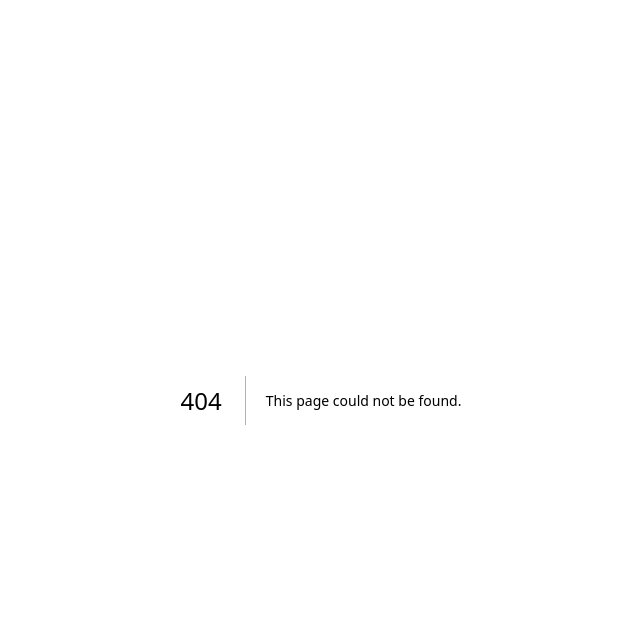
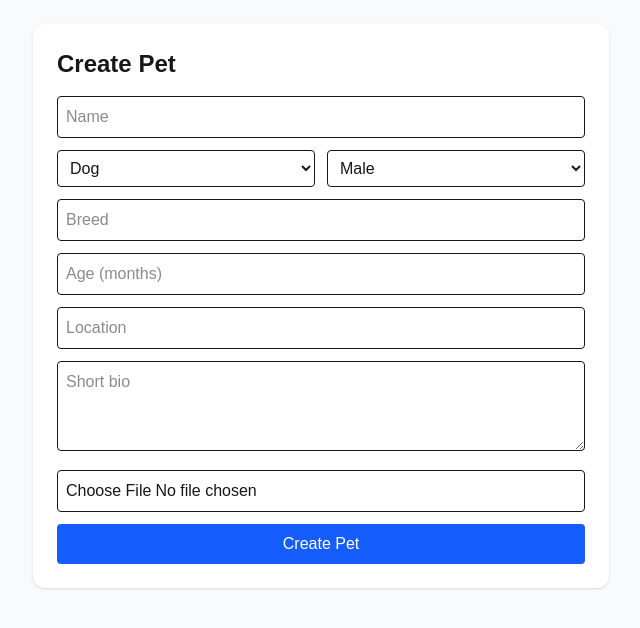
Before and after one commit to fyo-code/pinder-web-app1, a Next.js app: page /create-pet in a window 1280 px wide. Before the commit this address had no page. Shown: the top 628 px of the page, without its empty margins (319-959 px from the left). Built offline with nearby package versions, Linux system fonts and the light colour scheme; no server answers.

Commit message:
add /create-pet

```diff
--- /dev/null
+++ b/src/app/create-pet/page.tsx
@@ -0,0 +1,117 @@
+'use client';
+import { useState } from 'react';
+import { supabase } from '@/lib/supabase';
+
+export default function CreatePetPage() {
+  const [name, setName] = useState('');
+  const [species, setSpecies] = useState<'dog'|'cat'|'horse'>('dog');
+  const [breed, setBreed] = useState('');
+  const [sex, setSex] = useState<'male'|'female'>('male');
+  const [ageMonths, setAgeMonths] = useState<number | ''>('');
+  const [location, setLocation] = useState('');
+  const [bio, setBio] = useState('');
+  const [file, setFile] = useState<File | null>(null);
+  const [msg, setMsg] = useState<string | null>(null);
+  const [loading, setLoading] = useState(false);
+
+  async function handleSubmit(e: React.FormEvent) {
+    e.preventDefault();
+    setMsg(null);
+    setLoading(true);
+
+    const { data: { user } } = await supabase.auth.getUser();
+    if (!user) {
+      setLoading(false);
+      setMsg('Please sign in first.');
+      return;
+    }
+
+    let photo_url: string | null = null;
+    if (file) {
+      const ext = file.name.split('.').pop() || 'jpg';
+      const path = `${user.id}/${crypto.randomUUID()}.${ext}`;
+      const { error: upErr } = await supabase.storage
+        .from('pet-photos')
+        .upload(path, file, { upsert: false });
+      if (upErr) {
+        setLoading(false);
+        setMsg(`Upload failed: ${upErr.message}`);
+        return;
+      }
+      const { data } = supabase.storage.from('pet-photos').getPublicUrl(path);
+      photo_url = data.publicUrl;
+    }
+
+    const { error: insErr } = await supabase.from('pets').insert({
+      user_id: user.id,
+      name,
+      species,
+      breed,
+      sex,
+      age_months: ageMonths === '' ? null : Number(ageMonths),
+      location,
+      bio,
+      photo_url,
+    });
+
+    setLoading(false);
+    if (insErr) setMsg(insErr.message);
+    else {
+      setMsg('Pet created! You can go to Swipe next.');
+      setName(''); setBreed(''); setBio(''); setLocation(''); setAgeMonths(''); setFile(null);
+    }
+  }
+
+  return (
+    <main className="min-h-screen bg-gray-50 p-6">
+      <div className="mx-auto max-w-xl bg-white p-6 rounded-xl shadow space-y-4">
+        <h1 className="text-2xl font-semibold">Create Pet</h1>
+
+        <form onSubmit={handleSubmit} className="space-y-3">
+          <input className="w-full border p-2 rounded" placeholder="Name"
+                 value={name} onChange={e=>setName(e.target.value)} required />
+
+          <div className="grid grid-cols-2 gap-3">
+            <select className="border p-2 rounded" value={species}
+                    onChange={e=>setSpecies(e.target.value as any)}>
+              <option value="dog">Dog</option>
+              <option value="cat">Cat</option>
+              <option value="horse">Horse</option>
+            </select>
+
+            <select className="border p-2 rounded" value={sex}
+                    onChange={e=>setSex(e.target.value as any)}>
+              <option value="male">Male</option>
+              <option value="female">Female</option>
+            </select>
+          </div>
+
+          <input className="w-full border p-2 rounded" placeholder="Breed"
+                 value={breed} onChange={e=>setBreed(e.target.value)} />
+
+          <input className="w-full border p-2 rounded" placeholder="Age (months)"
+                 type="number" min={0}
+                 value={ageMonths}
+                 onChange={e=>setAgeMonths(e.target.value === '' ? '' : Number(e.target.value))} />
+
+          <input className="w-full border p-2 rounded" placeholder="Location"
+                 value={location} onChange={e=>setLocation(e.target.value)} />
+
+          <textarea className="w-full border p-2 rounded" placeholder="Short bio"
+                    rows={3} value={bio} onChange={e=>setBio(e.target.value)} />
+
+          <input className="w-full border p-2 rounded bg-white"
+                 type="file" accept="image/*"
+                 onChange={(e)=>setFile(e.target.files?.[0] ?? null)} />
+
+          <button disabled={loading}
+                  className="w-full bg-blue-600 text-white py-2 rounded disabled:opacity-50">
+            {loading ? 'Saving…' : 'Create Pet'}
+          </button>
+        </form>
+
+        {msg && <p className="text-sm text-gray-700">{msg}</p>}
+      </div>
+    </main>
+  );
+}
```
